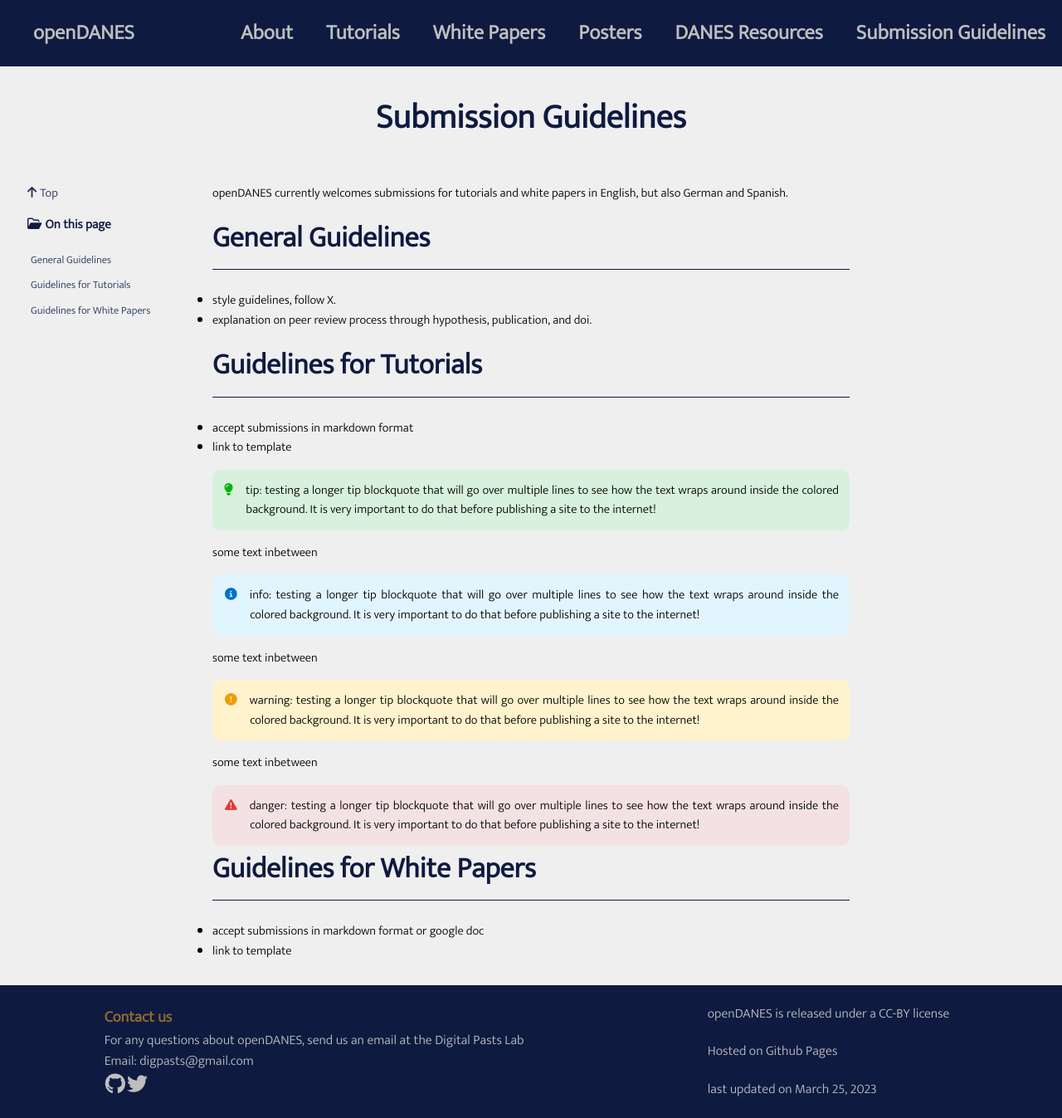
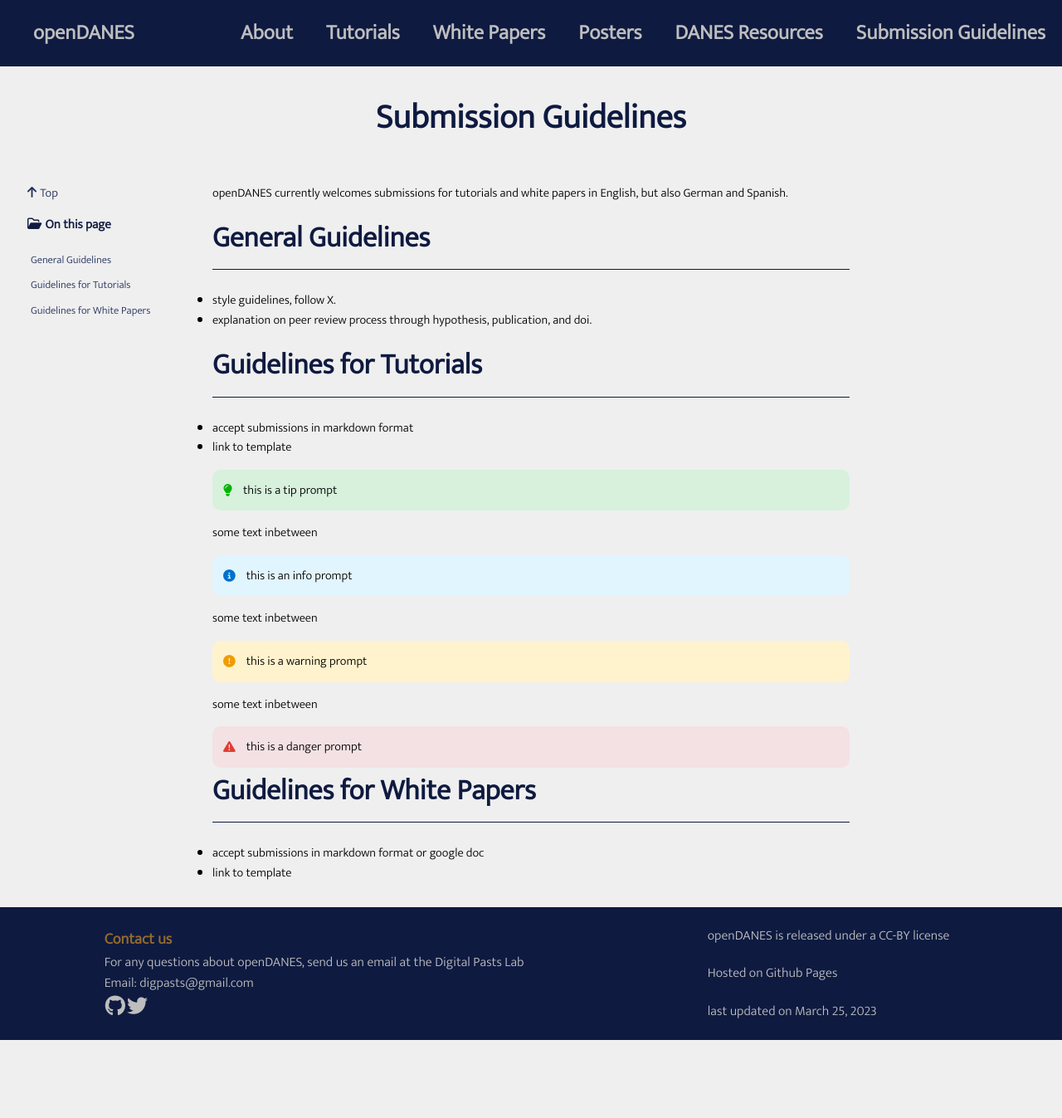
Before and after one commit to DigitalPasts/openDANES, a Jekyll site: the page built from nav/submission-guidelines.md, in a window 1280 px wide and 1347 px high. Shown: the whole window at 83% size. Built offline with Jekyll 4.4.1, drawn with Linux system fonts in a browser that asks for light colours; nearby versions of some CDN libraries.

Commit message:
fix spacing in prompts

```diff
--- a/assets/CSS/style_0.2.css
+++ b/assets/CSS/style_0.2.css
@@ -59,60 +59,60 @@
     border-radius: 10px;
 }
 section blockquote.prompt-tip p {
-    margin-left: 27.34px;
+    display: flex;
     padding: 13px;
 }
 section blockquote.prompt-tip ::before {
     content: "";
     color: #03b303;
     font: var(--fa-font-solid);
-    padding: 15px;
-    margin-left: -41.34px;
+    padding-right: 13px;
+    padding-top: 5px;
 }
 section blockquote.prompt-info {
     background-color: #e1f5fe;
     border-radius: 10px;
 }
 section blockquote.prompt-info p {
-    margin-left: 32.13px;
+    display: flex;
     padding: 13px;
 }
 section blockquote.prompt-info ::before {
     content: "";
     color: #0070cb;
     font: var(--fa-font-solid);
-    padding: 15px;
-    margin-left: -45.13px;
+    padding-right: 13px;
+    padding-top: 5px;
 }
 section blockquote.prompt-warning {
     background-color: #fff3cd;
     border-radius: 10px;
 }
 section blockquote.prompt-warning p {
-    margin-left: 32.13px;
+    display: flex;
     padding: 13px;
 }
 section blockquote.prompt-warning ::before {
     content: "";
     color: #ef9c03;
     font: var(--fa-font-solid);
-    padding: 15px;
-    margin-left: -45.13px;
+    padding-right: 13px;
+    padding-top: 5px;
 }
 section blockquote.prompt-danger {
     background-color: rgba(248, 215, 218, 0.56);
     border-radius: 10px;
 }
 section blockquote.prompt-danger p {
-    margin-left: 32.13px;
+    display: flex;
     padding: 13px;
 }
 section blockquote.prompt-danger ::before {
     content: "";
     color: #df3c30;
     font: var(--fa-font-solid);
-    padding: 15px;
-    margin-left: -45.13px;
+    padding-right: 13px;
+    padding-top: 5px;
 }
 section p {
     padding: 15px 0;
--- a/nav/submission-guidelines.md
+++ b/nav/submission-guidelines.md
@@ -16,22 +16,22 @@
 - link to template
 
 {: .prompt-tip }
-> tip: testing a longer tip blockquote that will go over multiple lines to see how the text wraps around inside the colored background. It is very important to do that before publishing a site to the internet!
+> this is a tip prompt
 
 some text inbetween
 
 {: .prompt-info }
-> info: testing a longer tip blockquote that will go over multiple lines to see how the text wraps around inside the colored background. It is very important to do that before publishing a site to the internet!
+> this is an info prompt
 
 some text inbetween
 
 {: .prompt-warning }
-> warning: testing a longer tip blockquote that will go over multiple lines to see how the text wraps around inside the colored background. It is very important to do that before publishing a site to the internet!
+> this is a warning prompt
 
 some text inbetween
 
 {: .prompt-danger }
-> danger: testing a longer tip blockquote that will go over multiple lines to see how the text wraps around inside the colored background. It is very important to do that before publishing a site to the internet!
+> this is a danger prompt
 
 ## Guidelines for White Papers
 
```
Also changed, not shown: assets/CSS/style_0.2.scss (+12 -12 lines), 3 other files.
